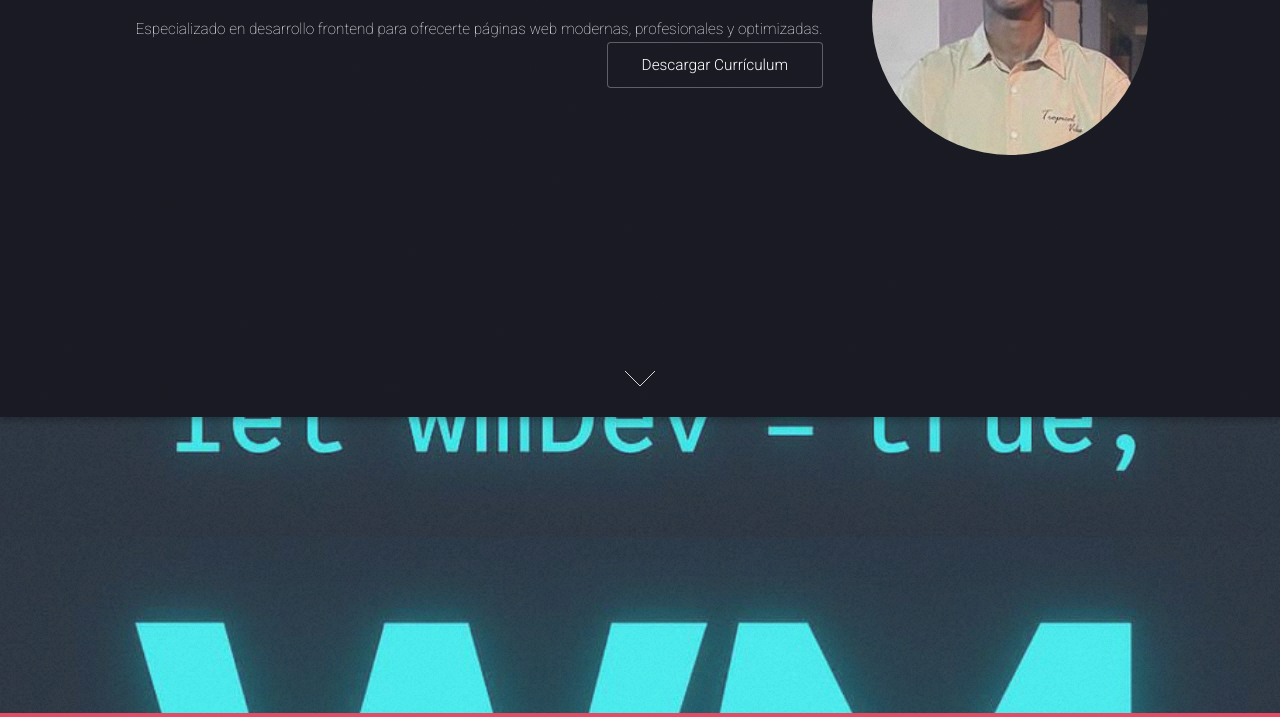
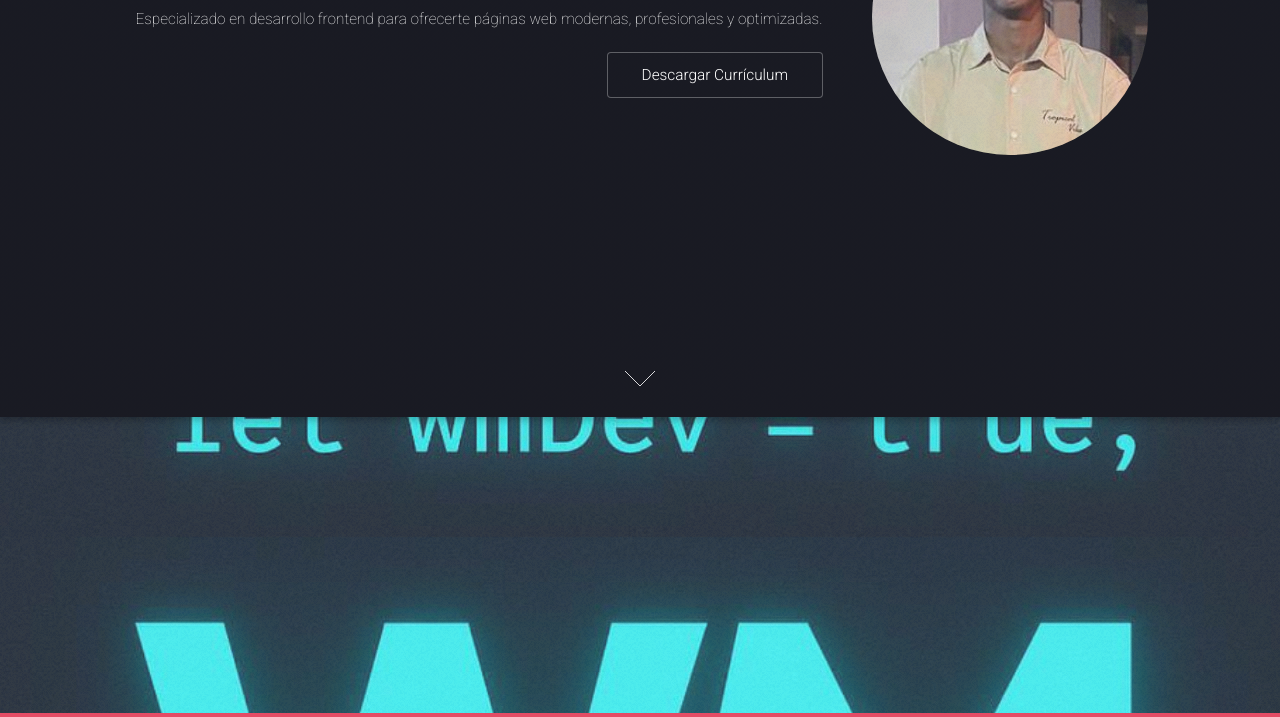
Before and after one commit to elsami09/Tu-Web-Profesional-Misael-Nova, a plain HTML site: page index.html in a window 1280 px wide. Shown: the part 383-1100 px from the top of the page. Drawn offline with Linux system fonts and the light colour scheme.

Commit message:
Update stayle.css

```diff
--- a/stayle.css
+++ b/stayle.css
@@ -215,3 +215,6 @@ text-align: center;
 .sige-ntn{
     left: 220px;
 }
+.btn-pdf{
+margin-top: 20px;
+}
```
